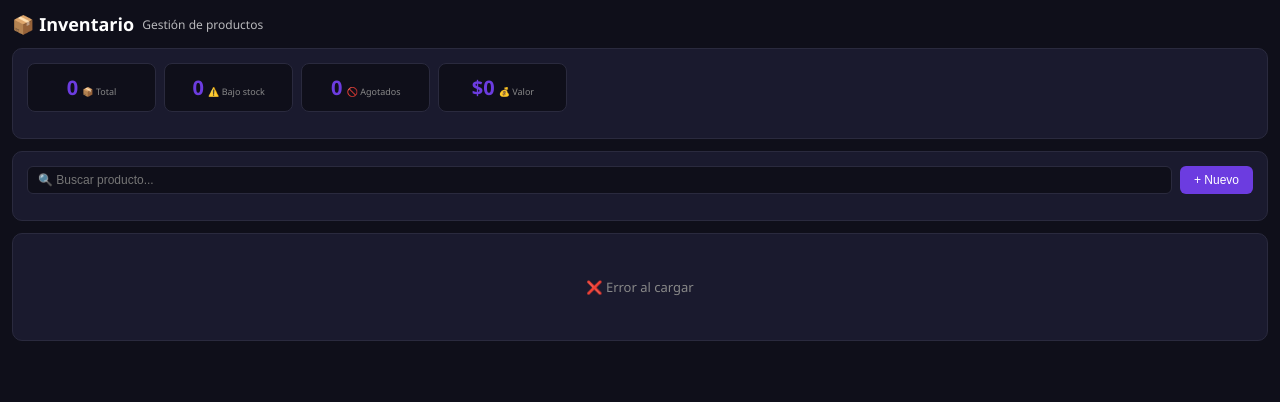
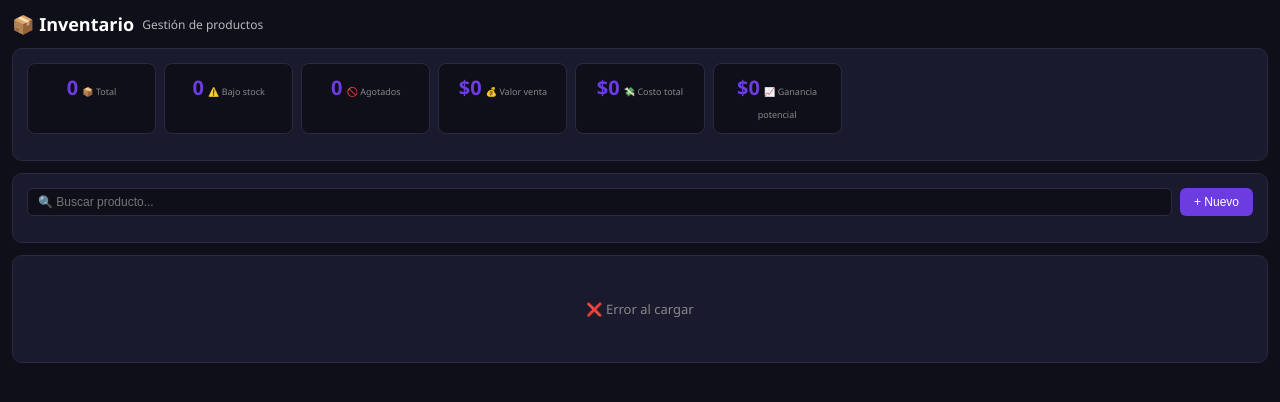
Before and after one commit to MILORDB/aisa-admin, a Flask app: template web_admin/templates/negocio/inventario.html in a window 1280 px wide. Shown: the top 402 px of the page. Run offline with Flask 3, Linux system fonts and the light colour scheme; the template is opened without the code that fills it, so the values that code supplies are empty; some libraries are stand-ins or nearby versions.

Commit message:
Update inventario.html

```diff
--- a/web_admin/templates/negocio/inventario.html
+++ b/web_admin/templates/negocio/inventario.html
@@ -210,7 +241,15 @@
             </div>
             <div class="stat-item">
                 <span class="number" id="valorInventario">$0</span>
-                <span class="label">💰 Valor</span>
+                <span class="label">💰 Valor venta</span>
+            </div>
+            <div class="stat-item">
+                <span class="number" id="costoInventario">$0</span>
+                <span class="label">💸 Costo total</span>
+            </div>
+            <div class="stat-item">
+                <span class="number" id="gananciaPotencial">$0</span>
+                <span class="label">📈 Ganancia potencial</span>
             </div>
         </div>
     </div>
@@ -290,9 +326,18 @@
                 </select>
             </div>
             <div class="form-row">
-                <input type="number" id="prodPrecio" placeholder="Precio" step="0.01">
+                <input type="number" id="prodPrecio" placeholder="Precio venta" step="0.01">
+                <div class="costo-field" style="flex:1;">
+                    <label>💰 Costo</label>
+                    <input type="number" id="prodCosto" placeholder="Costo del producto" step="0.01" oninput="calcularGanancia()">
+                </div>
                 <input type="number" id="prodStock" placeholder="Stock">
                 <input type="number" id="prodMinimo" placeholder="Mínimo">
+            </div>
+            <div class="form-row">
+                <div class="ganancia-preview" id="gananciaPreview">
+                    <span id="gananciaTexto">📈 Ganancia: $0.00 (0%)</span>
+                </div>
             </div>
             <div style="display:flex;gap:8px;flex-wrap:wrap;">
                 <button class="btn btn-success" onclick="guardarProducto()" id="btnGuardar">💾 Guardar</button>
@@ -366,6 +411,37 @@
             }, 4000);
         }
 
+        // ============================================
+        // CALCULAR GANANCIA
+        // ============================================
+        function calcularGanancia() {
+            const precio = parseFloat(document.getElementById('prodPrecio').value) || 0;
+            const costo = parseFloat(document.getElementById('prodCosto').value) || 0;
+            const preview = document.getElementById('gananciaPreview');
+            const texto = document.getElementById('gananciaTexto');
+
+            if (costo > 0 && precio > 0) {
+                const ganancia = precio - costo;
+                const porcentaje = (ganancia / costo) * 100;
+                preview.classList.add('show');
+                let emoji = '📈';
+                let color = '#6bff6b';
+                if (porcentaje < 10) { emoji = '📉'; color = '#ff6b6b'; }
+                else if (porcentaje < 30) { emoji = '📊'; color = '#ffbb33'; }
+                texto.innerHTML = `${emoji} Ganancia: $${ganancia.toFixed(2)} (${porcentaje.toFixed(1)}%)`;
+                texto.style.color = color;
+            } else if (costo > 0 && precio === 0) {
+                preview.classList.add('show');
+                texto.innerHTML = '⚠️ Define el precio de venta';
+                texto.style.color = '#ffbb33';
+            } else {
+                preview.classList.remove('show');
+            }
+        }
+
+        // ============================================
+        // CARGAR PRODUCTOS
+        // ============================================
         async function cargarProductos() {
             const container = document.getElementById('productosContainer');
             container.innerHTML = '<div class="loading">Cargando...</div>';
@@ -402,6 +478,8 @@
                     <th>Producto</th>
                     <th>Categoría</th>
                     <th>Precio</th>
+                    <th>Costo</th>
+                    <th>Ganancia</th>
                     <th>Stock</th>
                     <th>Estado</th>
                     <th>Acciones</th>
@@ -414,12 +492,26 @@
                 else { estado = '✅ Normal'; clase = 'alto'; }
 
                 const categoriaDisplay = categoriasMap[p.categoria] || p.categoria || '-';
+                const costo = p.costo || 0;
+                const ganancia = p.precio - costo;
+                const porcentaje = costo > 0 ? (ganancia / costo) * 100 : 0;
+
+                let gananciaClase = 'media';
+                let gananciaLabel = '📊';
+                if (porcentaje > 50) { gananciaClase = 'alta'; gananciaLabel = '📈'; }
+                else if (porcentaje < 10) { gananciaClase = 'baja'; gananciaLabel = '📉'; }
 
                 html += `
                     <tr>
                         <td><strong>${p.nombre}</strong></td>
                         <td><span class="categoria-tag">${categoriaDisplay}</span></td>
                         <td>$${parseFloat(p.precio).toFixed(2)}</td>
+                        <td>$${costo.toFixed(2)}</td>
+                        <td>
+                            <span class="ganancia-indicador ${gananciaClase}">
+                                ${gananciaLabel} $${ganancia.toFixed(2)} (${porcentaje.toFixed(1)}%)
+                            </span>
+                        </td>
                         <td>${p.stock}</td>
                         <td><span class="badge ${clase}">${estado}</span></td>
                         <td>
@@ -441,11 +533,15 @@
             const bajo = productos.filter(p => p.stock > 0 && p.stock <= (p.stock_minimo || 3)).length;
             const agotados = productos.filter(p => p.stock === 0).length;
             const valor = productos.reduce((sum, p) => sum + (parseFloat(p.precio) * p.stock), 0);
+            const costoTotal = productos.reduce((sum, p) => sum + ((p.costo || 0) * p.stock), 0);
+            const gananciaPotencial = valor - costoTotal;
 
             document.getElementById('totalProductos').textContent = total;
             document.getElementById('productosBajo').textContent = bajo;
             document.getElementById('productosAgotados').textContent = agotados;
             document.getElementById('valorInventario').textContent = `$${valor.toFixed(2)}`;
+            document.getElementById('costoInventario').textContent = `$${costoTotal.toFixed(2)}`;
+            document.getElementById('gananciaPotencial').textContent = `$${gananciaPotencial.toFixed(2)}`;
         }
 
         function filtrarProductos() {
@@ -462,8 +558,10 @@
             document.getElementById('prodNombre').value = '';
             document.getElementById('prodCategoria').value = '';
             document.getElementById('prodPrecio').value = '';
+            document.getElementById('prodCosto').value = '';
             document.getElementById('prodStock').value = '';
             document.getElementById('prodMinimo').value = '';
+            document.getElementById('gananciaPreview').classList.remove('show');
         }
 
         function cancelarFormulario() {
@@ -479,6 +577,7 @@
             document.getElementById('prodNombre').value = p.nombre;
             document.getElementById('prodCategoria').value = p.categoria || '';
             document.getElementById('prodPrecio').value = p.precio;
+            document.getElementById('prodCosto').value = p.costo || 0;
             document.getElementById('prodStock').value = p.stock;
             document.getElementById('prodMinimo').value = p.stock_minimo || 3;
 
@@ -487,6 +586,8 @@
             document.getElementById('btnGuardar').textContent = '💾 Actualizar';
             document.getElementById('btnGuardar').className = 'btn btn-warning';
 
+            calcularGanancia();
+
             document.getElementById('formProducto').scrollIntoView({ behavior: 'smooth' });
         }
 
@@ -494,6 +595,7 @@
             const nombre = document.getElementById('prodNombre').value.trim();
             const categoria = document.getElementById('prodCategoria').value;
             const precio = parseFloat(document.getElementById('prodPrecio').value);
+            const costo = parseFloat(document.getElementById('prodCosto').value) || 0;
             const stock = parseInt(document.getElementById('prodStock').value) || 0;
             const stock_minimo = parseInt(document.getElementById('prodMinimo').value) || 3;
 
@@ -502,7 +604,7 @@
                 return;
             }
 
-            const data = { nombre, categoria, precio, stock, stock_minimo };
+            const data = { nombre, categoria, precio, costo, stock, stock_minimo };
 
             try {
                 let response, result;
@@ -563,6 +665,10 @@
             }
         }
 
+        // Event listener para calcular ganancia en tiempo real
+        document.getElementById('prodPrecio').addEventListener('input', calcularGanancia);
+        document.getElementById('prodCosto').addEventListener('input', calcularGanancia);
+
         cargarProductos();
         setInterval(cargarProductos, 30000);
     </script>
```
Also changed, not shown: other parts of web_admin/templates/negocio/inventario.html (+32 -4 lines).
